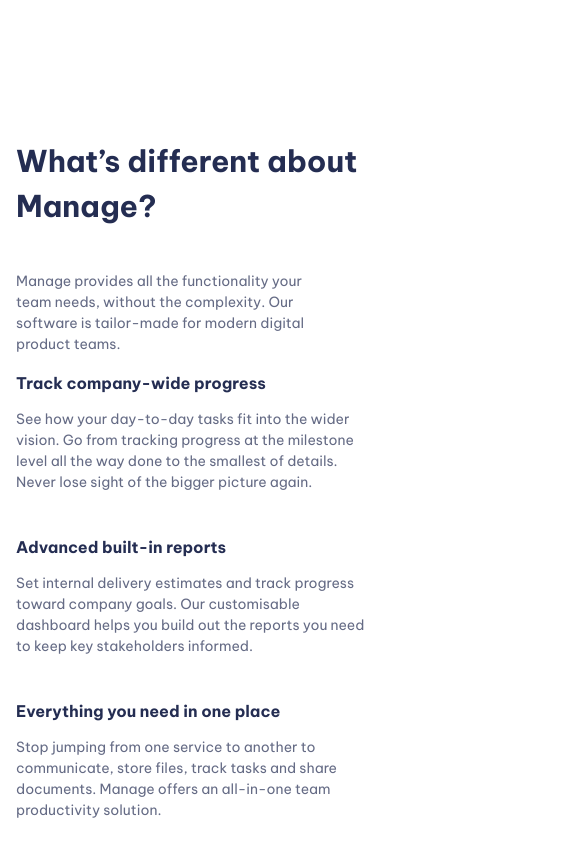
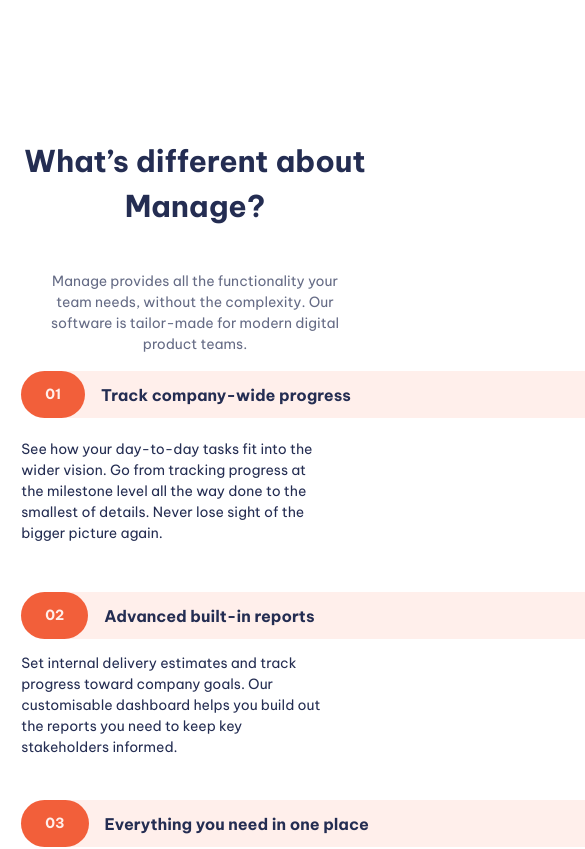
Before and after one commit to beckyuldashev/manage-page, a website built with Vite: page index.html in a window 390 px wide. Shown: the part 900-1749 px from the top of the page, 585 px wide, since content can reach past the window. Built offline with nearby package versions, Linux system fonts and the light colour scheme.

Commit message:
Add numbered list

```diff
--- a/index.html
+++ b/index.html
@@ -77,7 +77,7 @@
     <section class="padding-block-900">
       <div class="container">
         <div class="even-columns">
-          <div class="flow">
+          <div class="flow text-center-sm-only">
             <h2 class="fs-secondary-heading fw-bold">
               What’s different about Manage?
             </h2>
@@ -94,9 +94,9 @@
 
             <ul class="numbered-items flow" role="list">
               <li>
-                <div class="flow" style="--flow-spacer: 1em">
-                  <h3 class="fs-600 fw-bold">Track company-wide progress</h3>
-                  <p data-width="wide">
+                <div class="flow margin-bottom-700" style="--flow-spacer: 1.5em">
+                  <h3 class="numbered-items__title fs-600 fw-bold">Track company-wide progress</h3>
+                  <p class="numbered-items__body" data-width="wide">
                     See how your day-to-day tasks fit into the wider vision. Go from
                     tracking progress at the milestone level all the way done to the
                     smallest of details. Never lose sight of the bigger picture again.
@@ -106,8 +106,8 @@
 
               <li>
                 <div class="flow" style="--flow-spacer: 1em">
-                  <h3 class="fs-600 fw-bold">Advanced built-in reports</h3>
-                  <p data-width="wide">
+                  <h3 class="numbered-items__title fs-600 fw-bold">Advanced built-in reports</h3>
+                  <p class="numbered-items__body" data-width="wide">
                     Set internal delivery estimates and track progress toward company
                     goals. Our customisable dashboard helps you build out the reports
                     you need to keep key stakeholders informed.
@@ -117,8 +117,8 @@
 
               <li>
                 <div class="flow" style="--flow-spacer: 1em">
-                  <h3 class="fs-600 fw-bold">Everything you need in one place</h3>
-                  <p data-width="wide">
+                  <h3 class="numbered-items__title fs-600 fw-bold">Everything you need in one place</h3>
+                  <p class="numbered-items__body" data-width="wide">
                     Stop jumping from one service to another to communicate, store files,
                     track tasks and share documents. Manage offers an all-in-one team
                     productivity solution.
--- a/style.css
+++ b/style.css
@@ -270,6 +270,24 @@
   margin-top: var(--flow-spacer, 3em);
 }
 
+.text-center {
+  text-align: center;
+}
+
+.text-center p {
+  margin-inline: auto;
+}
+
+@media (max-width: 50em) {
+  .text-center-sm-only {
+    text-align: center;
+  }
+
+  .text-center-sm-only p {
+    margin-inline: auto
+  }
+}
+
 .padding-block-900 {
   padding-block: var(--size-900);
 }
@@ -278,6 +296,9 @@
   padding-block: var(--size-700);
 }
 
+.margin-bottom-700 {
+  margin-bottom: var(--size-700);
+}
 
 /* General styling */
 body {
@@ -439,6 +460,62 @@
   }
 }
 
+/* Numbered list */
+.numbered-items {
+  counter-reset: count;
+  width: fit-content;
+  margin-inline: auto;
+}
+
+.numbered-items li {
+  counter-increment: count;
+}
+
+.numbered-items div {
+  display: grid;
+  grid-template-columns: min-content 1fr;
+  align-items: center;
+  column-gap: var(--size-400);
+  position: relative;
+}
+
+@media (max-width: 30em) {
+  .numbered-items__title::before {
+    content: '';
+    position: absolute;
+    z-index: -1;
+    inset: 0 -100vw 0 0;
+    grid-column: 1 / -1;
+    grid-row: 1 / 2;
+    border-radius: 100vw;
+    background-color: var(--clr-accent-100);
+  }
+}
+
+p.numbered-items__body {
+  grid-column: 1 / -1;
+  max-width: 32ch;
+}
+
+@media (min-width: 30em) {
+  .numbered-items__body {
+    grid-column: 2 / -1;
+  }
+}
+
+.numbered-items div::before {
+  content: '0'counter(count);
+  color: var(--clr-accent-100);
+  background-color: var(--clr-accent-400);
+  font-weight: var(--fw-bold);
+  border-radius: 100vw;
+
+  height: 47px;
+  padding: 0 var(--size-500);
+  display: flex;
+  align-items: center;
+}
+
 /* Footer */
 .primary-footer {
   --logo-color: var(--clr-accent-100);
@@ -488,13 +565,20 @@
 
 .primary-footer__form {
   grid-area: form;
-  display: grid;
+  display: flex;
   align-content: space-between;
+
+  /* something new */
+  flex-direction: column;
+  gap: 3rem;
 }
 
 .primary-footer__form form {
   display: flex;
   gap: var(--size-200);
+
+  /* something new */
+  align-items: flex-start;
 }
 
 .primary-footer__form .btn {
```
